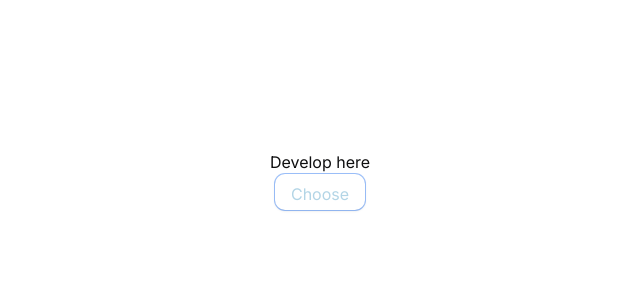
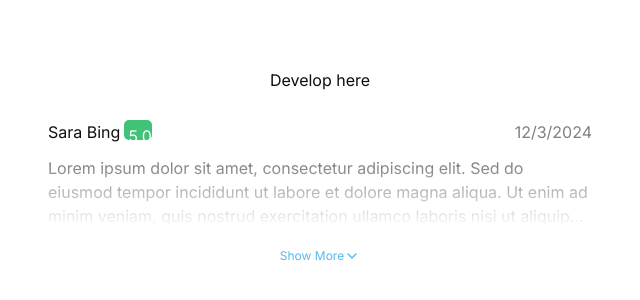
Before and after one commit to ArmanKhalili82/Matchsitter, a Next.js app: page /en in a window 1280 px wide. Shown: the part 220-520 px from the top of the page, without its empty margins (320-960 px from the left). Built offline with nearby package versions, Linux system fonts and the light colour scheme.

Commit message:
refactor: added toggle and toggle expanding components

```diff
--- a/src/app/[locale]/(root)/page.tsx
+++ b/src/app/[locale]/(root)/page.tsx
@@ -1,13 +1,23 @@
+import Toggle from '@/components/common/Toggle'
+import ToggleExpanding from '@/components/common/ToggleExpanding'
 import { Button } from '@/components/ui/button'
 import React from 'react'
 
 const Page = () => {
   return (
-    <div className="flex min-h-screen flex-col items-center justify-center">
+    <div className="flex min-h-screen flex-col items-center justify-center gap-3">
       Develop here
-      <Button variant={'outline'} disabled>
-        Choose
+      {/* <Button variant={'default'} loading={true} size="lg" disabled>
+        default
       </Button>
+      <Button variant={'outline'} size="md" disabled>
+        outline
+      </Button>
+      <Button variant={'ghost'} size="sm" disabled>
+        ghost
+      </Button> */}
+      {/* <Toggle /> */}
+      <ToggleExpanding />
     </div>
   )
 }
--- /dev/null
+++ b/src/components/common/Toggle.tsx
@@ -0,0 +1,94 @@
+// "use client";
+
+// import React, { useState } from "react";
+// import { Button } from "../ui/button";
+
+// const Toggle = () => {
+//   const [isExpanded, setIsExpanded] = useState(false);
+
+//   return (
+//     <div className="p-4 max-w-xl mx-auto">
+//       <div
+//         className={`overflow-hidden transition-all duration-300 ${
+//           isExpanded ? "line-clamp-none" : "line-clamp-3"
+//         }`}
+//       >
+//         Lorem ipsum dolor sit amet, consectetur adipiscing elit. Sed do
+//         eiusmod tempor incididunt ut labore et dolore magna aliqua. Ut enim ad
+//         minim veniam, quis nostrud exercitation ullamco laboris nisi ut
+//         aliquip ex ea commodo consequat. Duis aute irure dolor in
+//         reprehenderit in voluptate velit esse cillum dolore eu fugiat nulla
+//         pariatur. Excepteur sint occaecat cupidatat non proident, sunt in
+//         culpa qui officia deserunt mollit anim id est laborum.
+//       </div>
+//       <Button
+//         onClick={() => setIsExpanded((prev) => !prev)}
+//         variant="ghost"
+//         className="mt-2"
+//       >
+//         {isExpanded ? "Show Less" : "Show More"}
+//       </Button>
+//     </div>
+//   );
+// };
+
+// export default Toggle;
+
+
+
+
+"use client";
+
+import {ChevronUp, ChevronDown} from 'lucide-react'
+import React, { useState } from "react";
+import { Button } from "../ui/button";
+
+const Toggle = () => {
+  const [isExpanded, setIsExpanded] = useState(false);
+
+  const toggleExpand = () => setIsExpanded((prev) => !prev);
+
+  return (
+    <div className="relative p-4 max-w-xl mx-auto">
+      <div className={`relative overflow-hidden transition-all duration-300`}>
+        <p
+          className={`text-gray-800 typo-mob-body-lg ${
+            isExpanded ? "" : "line-clamp-3"
+          } transition-all duration-300`}
+        >
+          Lorem ipsum dolor sit amet, consectetur adipiscing elit. Sed do
+          eiusmod tempor incididunt ut labore et dolore magna aliqua. Ut enim ad
+          minim veniam, quis nostrud exercitation ullamco laboris nisi ut
+          aliquip ex ea commodo consequat. Duis aute irure dolor in
+          reprehenderit in voluptate velit esse cillum dolore eu fugiat nulla
+          pariatur. Excepteur sint occaecat cupidatat non proident, sunt in
+          culpa qui officia deserunt mollit anim id est laborum.
+        </p>
+
+        {!isExpanded && (
+          <div className="absolute bottom-0 left-0 w-full h-2 bg-gradient-to-t from-white to-transparent pointer-events-none" />
+        )}
+      </div>
+
+      <Button
+        onClick={toggleExpand}
+        variant="ghost"
+        size="sm"
+        className="mt-2 w-full"
+      >
+        {/* {isExpanded ? "Show Less ${LogOut}" : "Show More"} */}
+        {isExpanded ? (
+          <>
+            Show Less <ChevronUp className="w-4 h-4" />
+          </>
+        ) : (
+          <>
+            Show More <ChevronDown className="w-4 h-4" />
+          </>
+        )}
+      </Button>
+    </div>
+  );
+};
+
+export default Toggle;
--- /dev/null
+++ b/src/components/common/ToggleExpanding.tsx
@@ -0,0 +1,65 @@
+"use client";
+
+import {ChevronUp, ChevronDown} from 'lucide-react'
+import React, { useState } from "react";
+import { Button } from "../ui/button";
+
+const ToggleExpanding = () => {
+    const [isExpanded, setIsExpanded] = useState(false);
+
+    const toggleExpand = () => setIsExpanded((prev) => !prev);
+  return (
+    <div className="relative p-4 max-w-xl mx-auto">
+      <div className='flex gap-4 mb-3 justify-between'>
+        <div className='flex gap-1'>
+            <h2 className='text-textBody-300 typo-mob-title-md'>Sara Bing</h2>
+            <div className='bg-success h-5 w-7 rounded-50 gap-3 py-1 px-1 text-white typo-mob-title-sm'>
+                5.0
+            </div>
+        </div>
+        <div className='text-textBody-200 typo-mob-body-sm'>
+            12/3/2024
+        </div>
+      </div>
+      <div className={`relative overflow-hidden transition-all duration-300`}>
+        <p
+          className={`text-textBody-200 typo-mob-body-sm ${
+            isExpanded ? "" : "line-clamp-3"
+          } transition-all duration-300`}
+        >
+          Lorem ipsum dolor sit amet, consectetur adipiscing elit. Sed do
+          eiusmod tempor incididunt ut labore et dolore magna aliqua. Ut enim ad
+          minim veniam, quis nostrud exercitation ullamco laboris nisi ut
+          aliquip ex ea commodo consequat. Duis aute irure dolor in
+          reprehenderit in voluptate velit esse cillum dolore eu fugiat nulla
+          pariatur. Excepteur sint occaecat cupidatat non proident, sunt in
+          culpa qui officia deserunt mollit anim id est laborum.
+        </p>
+
+        {!isExpanded && (
+          <div className="absolute bottom-0 left-0 w-full h-16 bg-gradient-to-t from-white to-transparent pointer-events-none" />
+        )}
+      </div>
+
+      <Button
+        onClick={toggleExpand}
+        variant="ghost"
+        size="sm"
+        className="mt-2 w-full"
+      >
+        {/* {isExpanded ? "Show Less ${LogOut}" : "Show More"} */}
+        {isExpanded ? (
+          <>
+            Show Less <ChevronUp className="w-4 h-4" />
+          </>
+        ) : (
+          <>
+            Show More <ChevronDown className="w-4 h-4" />
+          </>
+        )}
+      </Button>
+    </div>
+  )
+}
+
+export default ToggleExpanding
--- a/src/components/ui/button.tsx
+++ b/src/components/ui/button.tsx
@@ -4,45 +4,54 @@ import { cva, type VariantProps } from 'class-variance-authority'
 
 import { cn } from '@/lib/utils'
 
-const buttonVariants = cva(['h-14 !rounded-100 bg-primary text-primary-foreground shadow'], {
+const buttonVariants = cva(['h-14 group relative w-auto flex items-center justify-center !rounded-100 bg-primary text-primary-foreground'], {
   variants: {
+
     variant: {
       default: [
-        'bg-primary text-primary-foreground shadow focus:bg-primary-300',
+        'bg-primary text-textBody-50 ',
         'focus:bg-primary-300',
-        'disabled:BG-200',
+        'disabled:bg-background-200 disabled:text-textBody-100',
       ],
       outline: [
-        'bg-white text-primary-100',
-        'focus:bg-BG-100 ring-1 focus:ring-primary',
-        'disabled:bg-background-300',
+        'bg-white text-primary ring-1 focus:ring-primary',
+        'focus:bg-background-100 ',
+        'disabled:ring-border-300 disabled:text-textBody-100',
       ],
-      ghost: ['bg-white text-primary', 'focus:bg-bg-100', 'disabled:bg-B-100'],
+      ghost: ['bg-white text-primary', 'focus:bg-background-100', 'disabled:text-textBody-100'],
     },
     size: {
-      default: 'h-9 px-4 py-2',
-      sm: 'h-8 rounded-md px-3 text-xs',
-      lg: 'h-10 rounded-md px-8',
+      sm: 'h-10 rounded-md px-3 text-xs typo-mob-button-sm',
+      // add typography
+      lg: 'h-14 rounded-md px-8',
+      md: 'h-12 rounded-md px-8 typo-mob-button-md',
       icon: 'h-9 w-9',
     },
   },
   defaultVariants: {
     variant: 'default',
-    size: 'default',
+    size: 'lg',
+
   },
 })
 
 export interface ButtonProps
   extends React.ButtonHTMLAttributes<HTMLButtonElement>,
-    VariantProps<typeof buttonVariants> {
-  asChild?: boolean
+  VariantProps<typeof buttonVariants> {
+  asChild?: boolean,
+  loading?: boolean
 }
 
 const Button = React.forwardRef<HTMLButtonElement, ButtonProps>(
-  ({ className, variant, size, asChild = false, ...props }, ref) => {
+  ({ children, className, loading, variant, size, asChild = false, ...props }, ref) => {
     const Comp = asChild ? Slot : 'button'
     return (
-      <Comp className={cn(buttonVariants({ variant, size, className }))} ref={ref} {...props} />
+      <Comp className={cn(buttonVariants({ variant, size, className: cn({ '[&>*]:invisible loading': loading }, className) }))} ref={ref} {...props} >
+        <div className='contents'>{children}</div>
+        <div className='absolute group-[.loading]:!visible invisible inset-0  flex  items-center justify-center'>
+          Loading
+        </div>
+      </Comp>
     )
   }
 )
--- a/src/styles/globals.css
+++ b/src/styles/globals.css
@@ -71,21 +71,22 @@
 
     --surface: 200, 20%, 98%;
 
-    --b-100: 200, 26%, 95%;
-    --B-200: 200, 15%, 91%;
-    --B-300: 200, 7%, 83%;
+    /* the b name will be modified later */
+    --border-100: 200, 26%, 95%;
+    --border-200: 200, 15%, 91%;
+    --border-300: 200, 7%, 83%;
 
-    --T-Headings: 201, 85%, 8%;
-    --T-Body-50: 200, 33%, 97%;
-    --T-Body-100: 200, 7%, 72%;
-    --T-Body-200: 200, 3%, 50%;
-    --T-Body-300: 200, 3%, 24% --T-Body-400: 200, 3%, 7%;
+    --t-Headings: 201, 85%, 8%;
+    --t-body-50: 200, 33%, 97%;
+    --t-body-100: 200, 7%, 72%;
+    --t-body-200: 200, 3%, 50%;
+    --t-body-300: 200, 3%, 24% --T-Body-400: 200, 3%, 7%;
 
-    --BG-50: 0, 0%, 87%;
-    --BG-100: 200, 33%, 97%;
-    --BG-200: 200, 26%, 95%;
-    --BG-300: 200, 25%, 91%;
-    --BG-400: 200, 18%, 85%;
+    --background-50: 0, 0%, 87%;
+    --background-100: 200, 33%, 97%;
+    --background-200: 200, 26%, 95%;
+    --background-300: 200, 25%, 91%;
+    --background-400: 200, 18%, 85%;
 
     --success: 145, 52%, 51%;
     --success-dark: 145, 52%, 10%;
@@ -103,15 +104,15 @@
     --info-dark: 210, 52%, 10%;
     --info-light: 210, 71%, 95%;
 
-    --I-500: 200, 10%, 89%;
-    --I-600: 206, 6%, 77%;
-    --I-700: 200, 5%, 42%;
-    --I-800: 200, 5%, 29%;
+    --i-500: 200, 10%, 89%;
+    --i-600: 206, 6%, 77%;
+    --i-700: 200, 5%, 42%;
+    --i-800: 200, 5%, 29%;
 
-    --N-D-100: 0, 0%, 87%;
-    --N-D-300: 168, 1%, 75%;
-    --N-D-500: 168, 1%, 50%;
-    --N-D-900: 168, 1%, 5%;
+    --n-d-100: 0, 0%, 87%;
+    --n-d-300: 168, 1%, 75%;
+    --n-d-500: 168, 1%, 50%;
+    --n-d-900: 168, 1%, 5%;
 
     --muted: 210 40% 96.1%;
     --muted-foreground: 215.4 16.3% 46.9%;
@@ -129,40 +130,12 @@
     --radius: 0.5rem;
   }
 
-  .dark {
-    --background: 222.2 84% 4.9%;
-    --foreground: 210 40% 98%;
 
-    --card: 222.2 84% 4.9%;
-    --card-foreground: 210 40% 98%;
-
-    --popover: 222.2 84% 4.9%;
-    --popover-foreground: 210 40% 98%;
-
-    --primary: 210 40% 98%;
-    --primary-foreground: 222.2 47.4% 11.2%;
-
-    --secondary: 217.2 32.6% 17.5%;
-    --secondary-foreground: 210 40% 98%;
-
-    --muted: 217.2 32.6% 17.5%;
-    --muted-foreground: 215 20.2% 65.1%;
-
-    --accent: 217.2 32.6% 17.5%;
-    --accent-foreground: 210 40% 98%;
-
-    --destructive: 0 62.8% 30.6%;
-    --destructive-foreground: 210 40% 98%;
-
-    --border: 217.2 32.6% 17.5%;
-    --input: 217.2 32.6% 17.5%;
-    --ring: 212.7 26.8% 83.9%;
-  }
 }
 
 @layer base {
   * {
-    @apply box-border border-border;
+    @apply box-border;
   }
 
   body {
--- a/tailwind.config.ts
+++ b/tailwind.config.ts
@@ -39,7 +39,7 @@ const config = {
         'subscription-gradient': 'linear-gradient(180deg, #F8D31B 0%, #F8AA1B 100%)',
       },
       colors: {
-        border: 'hsl(var(--border))',
+        // border: 'hsl(var(--border))',
         input: 'hsl(var(--input))',
         ring: 'hsl(var(--ring))',
         foreground: 'hsl(var(--foreground))',
@@ -125,9 +125,24 @@ const config = {
           DEFAULT: 'hsl(var(--card))',
           foreground: 'hsl(var(--card-foreground))',
         },
+        border: {
+          100: 'hsl(var(--border-100))',
+          200: 'hsl(var(--border-200))',
+          300: 'hsl(var(--border-300))',
+        },
         background: {
-          300: 'hsl(var(--b-300))',
+          50: 'hsl(var(--background-50))',
+          100: 'hsl(var(--background-200))',
+          200: 'hsl(var(--background-300))',
+          300: 'hsl(var(--background-300))',
+          400: 'hsl(var(--background-300))',
         },
+        textBody: {
+          50: 'hsl(var(--t-body-50))',
+          100: 'hsl(var(--t-body-100))',
+          200: 'hsl(var(--t-body-200))',
+          300: 'hsl(var(--t-body-300))',
+        }
       },
       borderRadius: {
         lg: 'var(--radius)',
```
